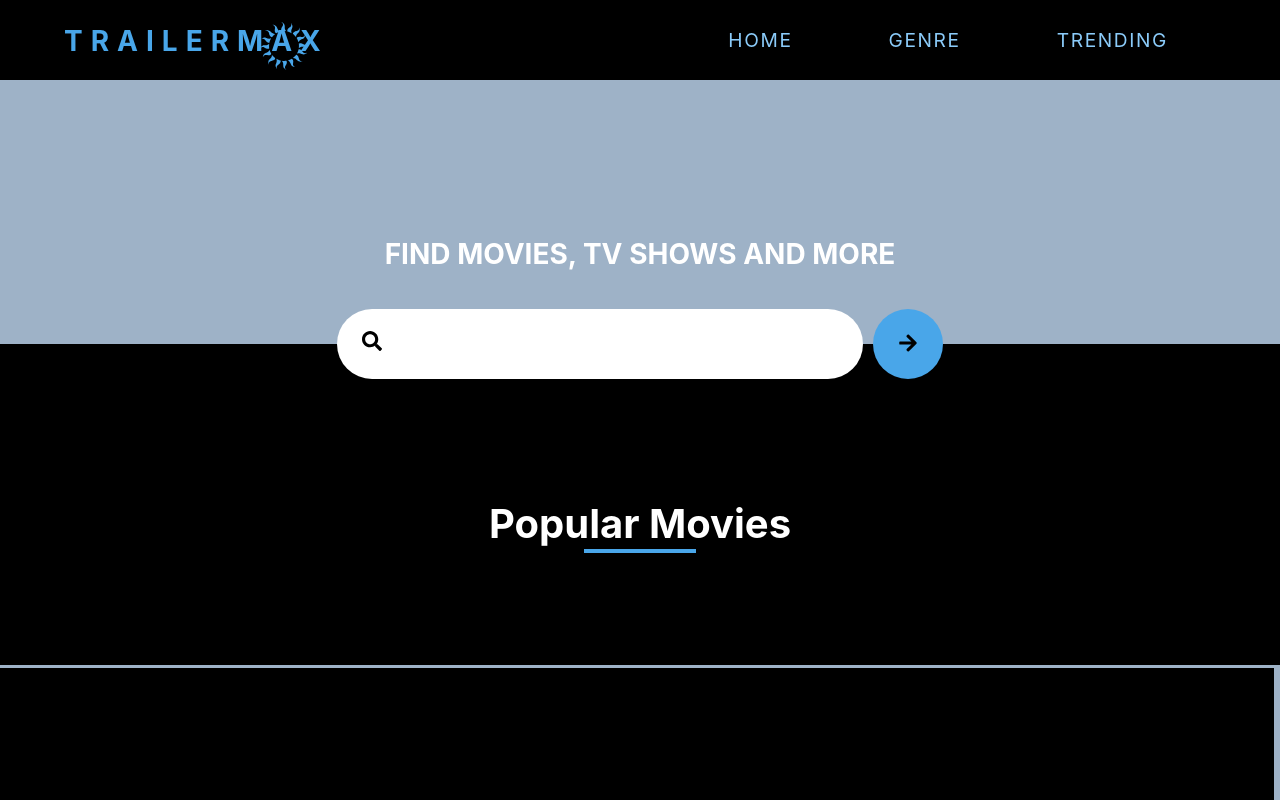
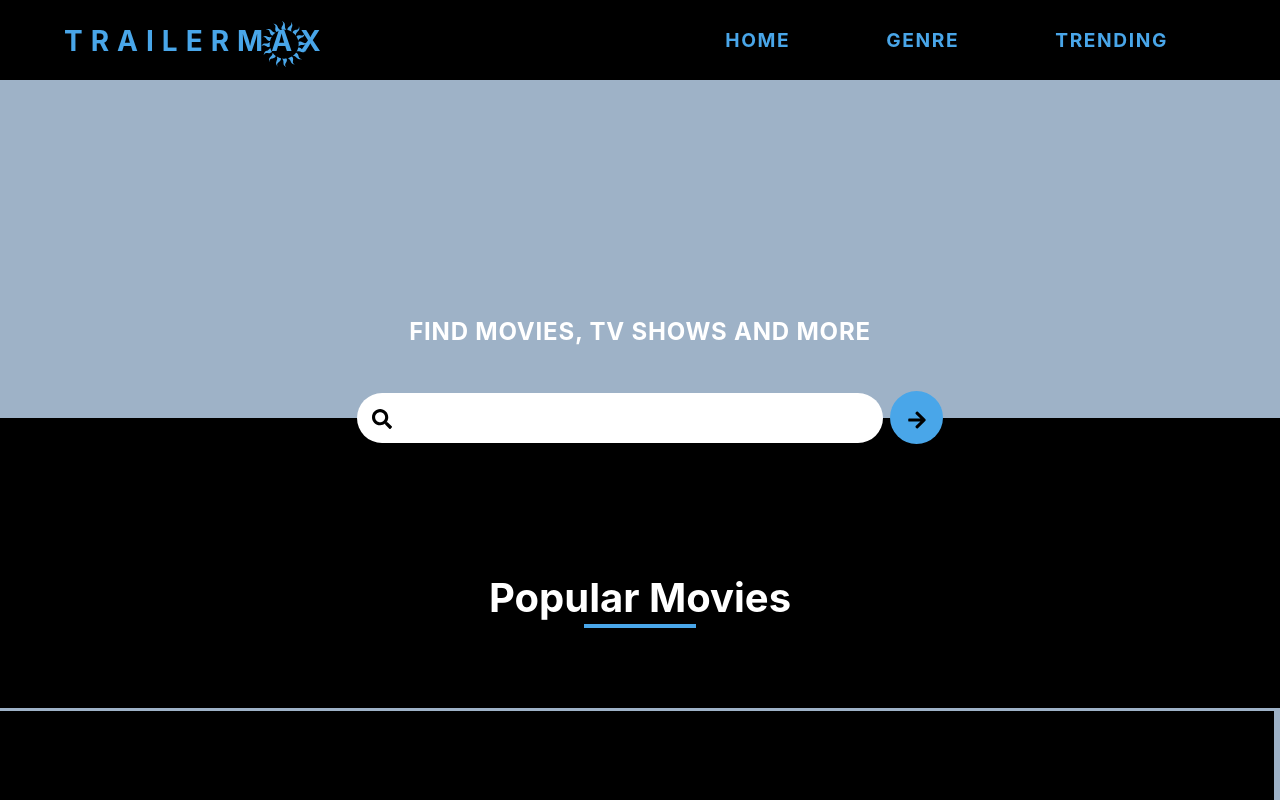
Before and after one commit to ugwutotheeshoes/mts, a React (Create React App) app: page / in a window 1280 px wide. Shown: the top 800 px of the page. Built offline with nearby package versions, Linux system fonts and the light colour scheme.

Commit message:
New changes

```diff
--- a/src/App.js
+++ b/src/App.js
@@ -16,7 +16,7 @@ import {
 
 function App() {
   return (
-    <div>
+    <div className="App">
       {/* <Router> */}
       <Navbar />
       <Routes>
--- a/src/components/Footer.js
+++ b/src/components/Footer.js
@@ -22,7 +22,6 @@ const Wrapper = styled.div`
   display: flex;
   /* flex-direction: column; */
   justify-content: space-between;
-  margin-bottom: 5rem;
   align-items: center;
   padding: 0.5rem 1rem;
   background: var(--clr-grey-7);
@@ -31,31 +30,53 @@ const Wrapper = styled.div`
 
   h4 {
     text-transform: uppercase;
-    font-weight: 500;
-    font-size: 1rem;
+    font-weight: 200;
+    font-size: 0.8rem;
   }
 
   h5 {
-    font-weight: 500;
+    font-weight: 200;
     font-size: 0.8rem;
     cursor: pointer;
   }
 
-  .socials{
+  .socials {
     display: flex;
     justify-content: space-between;
     align-items: center;
-    padding: 0 4rem;
+    padding: 0 0 0 8rem;
     width: 30rem;
   }
 
-  .social-icon{
+  .social-icon {
     display: flex;
     justify-content: space-between;
     align-items: center;
     width: 5rem;
   }
-  @media (min-width: 800px) {
+
+  @media (max-width: 680px) {
+    padding: 0.5rem 1rem;
+    h4 {
+      text-transform: uppercase;
+      font-weight: 200;
+      font-size: 0.8rem;
+    }
+
+    .socials {
+      padding: 0 0 0 4rem;
+    }
+
+    .social-icon {
+      margin-right: 1rem;
+    }
+
+    svg {
+      font-size: 0.8rem;
+    }
+  }
+
+  @media (min-width: 860px) {
     padding: 2rem 2.5rem;
     margin-bottom: 0;
 
@@ -70,6 +91,10 @@ const Wrapper = styled.div`
       font-size: 0.8rem;
       cursor: pointer;
     }
+
+    svg {
+      font-size: 0.8rem;
+    }
   }
 `;
 
--- a/src/components/Logo.js
+++ b/src/components/Logo.js
@@ -1,5 +1,6 @@
 import React from "react";
 import styled from "styled-components";
+import { GrSolaris } from "react-icons/gr";
 import { Link } from "react-router-dom";
 import { links } from "../utils/constants";
 import { VscStarFull } from "react-icons/vsc";
@@ -7,69 +8,78 @@ import { VscStarFull } from "react-icons/vsc";
 const Logo = () => {
   return (
     <Wrapper>
-      <div className="title">
-        <h3>Moviestar</h3>
-        <VscStarFull className="title-icon" />
+      <div className="logo">
+        <h3>TrailerMax</h3>
+        <h2>T</h2>
+        <GrSolaris className="logo-icon" />
       </div>
     </Wrapper>
   );
 };
 
 const Wrapper = styled.div`
-  .title {
+  .logo {
+    position: relative;
     display: flex;
     align-items: center;
     justify-content: space-between;
-    position: relative;
-    margin-top: 0.4rem;
+    /* margin-top: 0.5rem; */
+    color: var(--clr-primary-5);
   }
 
-  .title h3 {
+  .logo h3 {
     text-transform: uppercase;
     letter-spacing: 0.5rem;
   }
 
-  .title-icon {
+  .logo-icon {
     position: absolute;
-    top: -3%;
-    right: 9%;
-    font-size: 2.1rem;
-    color: var(--clr-primary-7);
+    top: -12%;
+    right: 7.5%;
+    font-size: 2.6rem;
+    color: var(--clr-primary-5);
+    border: none;
   }
 
-  @media (max-width: 630px) {
+  .logo h2 {
+    display: none;
+  }
+
+  @media (max-width: 680px) {
     .logo-icon {
       position: absolute;
-      top: -50%;
-      right: 38.9%;
+      top: -5%;
+      right: -95%;
       font-size: 2.6rem;
       color: var(--clr-primary-5);
       border: none;
     }
 
     .logo h3 {
-      line-height: 0.5;
+      display: none;
+    }
+
+    .logo h2 {
+      display: block;
+      font-size: 1.5rem;
     }
   }
 
-  @media (min-width: 830px) {
-    .title {
+  @media (min-width: 860px) {
+    .logo {
       position: relative;
       display: flex;
       align-items: center;
       justify-content: space-between;
       margin-top: 0.5rem;
-      color: var(--clr-black);
-    }
-    .title h3 {
-      line-height: 0.5;
+      color: var(--clr-primary-5);
     }
 
-    .title-icon {
+    .logo-icon {
       position: absolute;
-      top: -17%;
-      right: 7%;
-      font-size: 3rem;
+      top: -19%;
+      right: 8.2%;
+      font-size: 2.9rem;
       color: var(--clr-primary-5);
       border: none;
     }
--- a/src/components/Navbar.js
+++ b/src/components/Navbar.js
@@ -1,9 +1,9 @@
 import React, { useState, useEffect } from "react";
-import { GrSolaris } from "react-icons/gr";
 import { Link } from "react-router-dom";
 import styled from "styled-components";
 import { FaBars } from "react-icons/fa";
 import { links } from "../utils/constants";
+import Logo from "./Logo";
 
 const Navbar = () => {
   const [menu, setMenu] = useState(true);
@@ -13,11 +13,9 @@ const Navbar = () => {
   return (
     <NavContainer>
       <div className="nav-container">
+        <div className="nav-header">
           <Link to="/">
-        <div className="logo">
-          <h3>TrailerMax</h3>
-          <GrSolaris className="title-icon" />
-        </div>
+            <Logo />
           </Link>
           <button type="button" className="nav-toggle">
             <FaBars />
@@ -33,6 +31,7 @@ const Navbar = () => {
             })}
           </ul>
         </div>
+      </div>
     </NavContainer>
   );
 };
@@ -42,44 +41,25 @@ const NavContainer = styled.nav`
   display: flex;
   align-items: center;
   justify-content: center;
-  position: fixed;
-  z-index: 1;
-  background: black;
-  width: 100%;
+  background: var(--clr-black);
 
   .nav-container {
     width: 90vw;
     margin: 0 auto;
+    max-width: var(--max-width);
+  }
+
+  .nav-header {
     display: flex;
     align-items: center;
     justify-content: space-between;
   }
 
-  .logo {
-    display: flex;
-    align-items: center;
-    justify-content: space-between;
-    position: relative;
-    margin-top: 0.4rem;
-  }
-
-  .logo h3 {
-    text-transform: uppercase;
-    letter-spacing: 0.5rem;
-  }
-
-  .title-icon {
-    position: absolute;
-    top: -3%;
-    right: 9%;
-    font-size: 2.1rem;
-    color: var(--clr-primary-7);
-  }
-
   .nav-toggle {
     background: transparent;
     border: transparent;
-    color: var(--clr-black);
+    margin-top: 0.15rem;
+    color: var(--clr-primary-5);
     cursor: pointer;
     svg {
       font-size: 1.4rem;
@@ -90,28 +70,13 @@ const NavContainer = styled.nav`
   }
 
   .nav-links {
-    /* display: none; */
+    display: none;
   }
 
-  @media (min-width: 800px) {
-    .logo {
-      position: relative;
-      display: flex;
-      align-items: center;
-      justify-content: space-between;
-      margin-top: 0.5rem;
-      color: var(--clr-primary-5);
+  @media (max-width: 680px) {
   }
 
-    .title-icon {
-      position: absolute;
-      top: -17%;
-      right: 8%;
-      font-size: 3rem;
-      color: var(--clr-primary-5);
-      border: none;
-    }
-
+  @media (min-width: 860px) {
     .nav-toggle {
       display: none;
     }
@@ -124,21 +89,18 @@ const NavContainer = styled.nav`
         margin: 0 2.5rem;
       }
       a {
-        color: var(--clr-primary-7);
+        color: var(--clr-primary-5);
         font-size: 1.2rem;
         letter-spacing: 0.1rem;
         padding: 0.5rem;
+        font-weight: 700;
+        margin-top: 0.15rem;
         text-transform: uppercase;
         /* color: var(--clr-black); */
         &:hover {
-          border-bottom: 2px solid var(--clr-primary-7);
+          border-bottom: 2px solid var(--clr-primary-5);
         }
       }
-    }
-  }
-  @media (max-width: 800px) {
-    .logo {
-      color: var(--clr-primary-5);
     }
   }
 `;
--- a/src/index.css
+++ b/src/index.css
@@ -107,7 +107,19 @@ p {
   /* letter-spacing: 2px; */
   color: var(--clr-white);
 }
-@media screen and (min-width: 800px) {
+
+@media (max-width: 630px) {
+  body {
+    font-size: 0.5rem;
+  }
+
+  h3 {
+    font-size: 1.1rem;
+    letter-spacing: 0.4rem;
+}
+}
+
+@media screen and (min-width: 860px) {
   h1 {
     font-size: 2em;
   }
@@ -132,23 +144,6 @@ p {
   }
 }
 
-.title {
-  text-align: center;
-  margin: 10rem 0 0 0;
-}
-
-.title .underline {
-  height: 0.25rem;
-  margin-left: auto;
-  margin-right: auto;
-  width: 7rem;
-  background: var(--clr-primary-5);
-}
-
-.fa {
-  font-weight: 900;
-}
-
 /* .navbtn {
   display: flex;
   align-items: center;
--- a/src/pages/Homepage.js
+++ b/src/pages/Homepage.js
@@ -107,12 +107,18 @@ const HomeContainer = styled.nav`
 
   .search {
     position: relative;
-    padding: 15rem 0 0 0;
+    padding: 10rem 0 0 0;
     text-align: center;
     clear: both;
     width: 100%;
     display: inline-block;
     background: var(--clr-grey-7);
+  }
+
+  .search h3 {
+    letter-spacing: 0.05rem;
+    font-size: 1.5rem;
+    margin-bottom: 1.5rem;
   }
 
   .search-home {
@@ -124,13 +130,13 @@ const HomeContainer = styled.nav`
   .search-content {
     position: relative;
     margin-right: 80px;
-    bottom: -35px;
+    bottom: -25px;
   }
 
   .search-icon {
-    width: 70px;
-    height: 70px;
-    line-height: 70px;
+    width: 50px;
+    height: 50px;
+    line-height: 58px;
     font-size: 20px;
     color: var(--clr-black);
     display: inline-block;
@@ -141,8 +147,8 @@ const HomeContainer = styled.nav`
     z-index: 2;
   }
 
-  .search-input{
-    height: 70px;
+  .search-input {
+    height: 50px;
     margin: 0;
     border-radius: 45px;
     padding-right: 85px;
@@ -154,26 +160,43 @@ const HomeContainer = styled.nav`
     padding-left: 65px;
   }
 
-  .btn-submit{
+  .btn-submit {
     background: var(--clr-primary-5);
     position: absolute;
-    top: 0;
-    right: -80px;
+    top: -2%;
+    right: -60px;
     bottom: 0;
     z-index: 9;
     padding: 0;
     border-radius: 35px;
-    width: 70px;
-    height: 70px;
-    line-height: 70px;
+    width: 53px;
+    height: 53px;
+    line-height: 60px;
     font-size: 20px;
     cursor: pointer;
   }
 
+  .title {
+    text-align: center;
+    margin: 10rem 0 5rem 0;
+  }
+
+  .title .underline {
+    height: 0.25rem;
+    margin-left: auto;
+    margin-right: auto;
+    width: 7rem;
+    background: var(--clr-primary-5);
+  }
+
+  .fa {
+    font-weight: 900;
+  }
+
   .pop {
     /* font-family: "Poppins", sans-serif; */
-    display: grid;
-    margin: 7rem 0 0 0;
+    /* display: grid; */
+    /* margin: 7rem 0 0 0; */
     /* align-items: center; */
     /* justify-content: space-between; */
     /* text-align: center; */
@@ -181,7 +204,7 @@ const HomeContainer = styled.nav`
   }
 
   .movie-container {
-    padding: 14rem 5rem;
+    padding: 10rem 3rem;
   }
 
   .right {
@@ -210,13 +233,85 @@ const HomeContainer = styled.nav`
     height: 230px;
   }
 
-  @media screen and (max-width: 800px) {
-    /* .search {
+  @media (max-width: 680px) {
+    .search h3 {
+      letter-spacing: 0.06rem;
+      font-size: 0.8rem;
+      margin-bottom: 1rem;
+    }
+
+    .search-home {
+      max-width: 630px;
+    }
+
+    .search-content {
+      margin-right: 40px;
+      bottom: -20px;
+    }
+
+    .search-icon,
+    .btn-submit {
+      width: 40px;
+      height: 40px;
+      line-height: 45px;
+    }
+
+    .btn-submit {
+      right: -45px;
+    }
+
+    .search-input {
+      height: 40px;
+      padding: 0 35px;
+    }
+
+    .movie-container {
+    padding: 5rem 1.5rem;
+  }
+  }
+
+  @media (min-width: 860px) {
+    .search {
+      position: relative;
+      padding: 15rem 0 0 0;
+      text-align: center;
+      clear: both;
+      /* width: auto; */
+      display: inline-block;
+      background: var(--clr-grey-7);
+    }
+
+    .search-input {
+      height: 50px;
+      margin: 0;
+      border-radius: 45px;
+      padding-right: 85px;
       background: var(--clr-white);
-      h3 {
-        padding: 2.5rem 1.5rem;
-      }
-    } */
+      color: var(--clr-grey-7);
+      border: none;
+      font-size: 1.8em;
+      font-weight: 300;
+      padding-left: 65px;
+    }
+
+    .search-content {
+      margin-right: 40px;
+      bottom: -25px;
+    }
+
+    .search-icon {
+      width: 50px;
+      height: 50px;
+      line-height: 58px;
+    }
+
+    .btn-submit {
+      width: 53px;
+      height: 53px;
+      line-height: 60px;
+      right: -60px;
+      top: -4%;
+    }
   }
 `;
 
```
Lines whose indentation alone changed are shown as unchanged.
